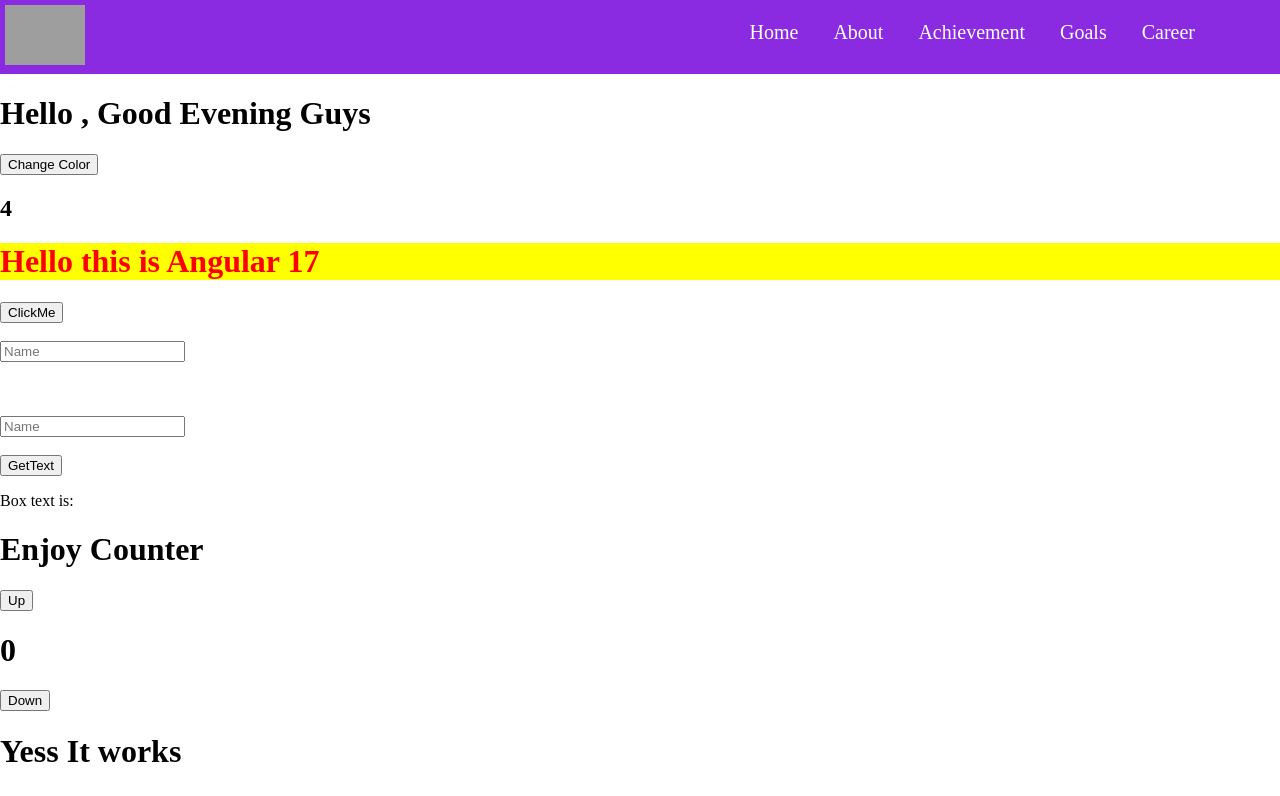
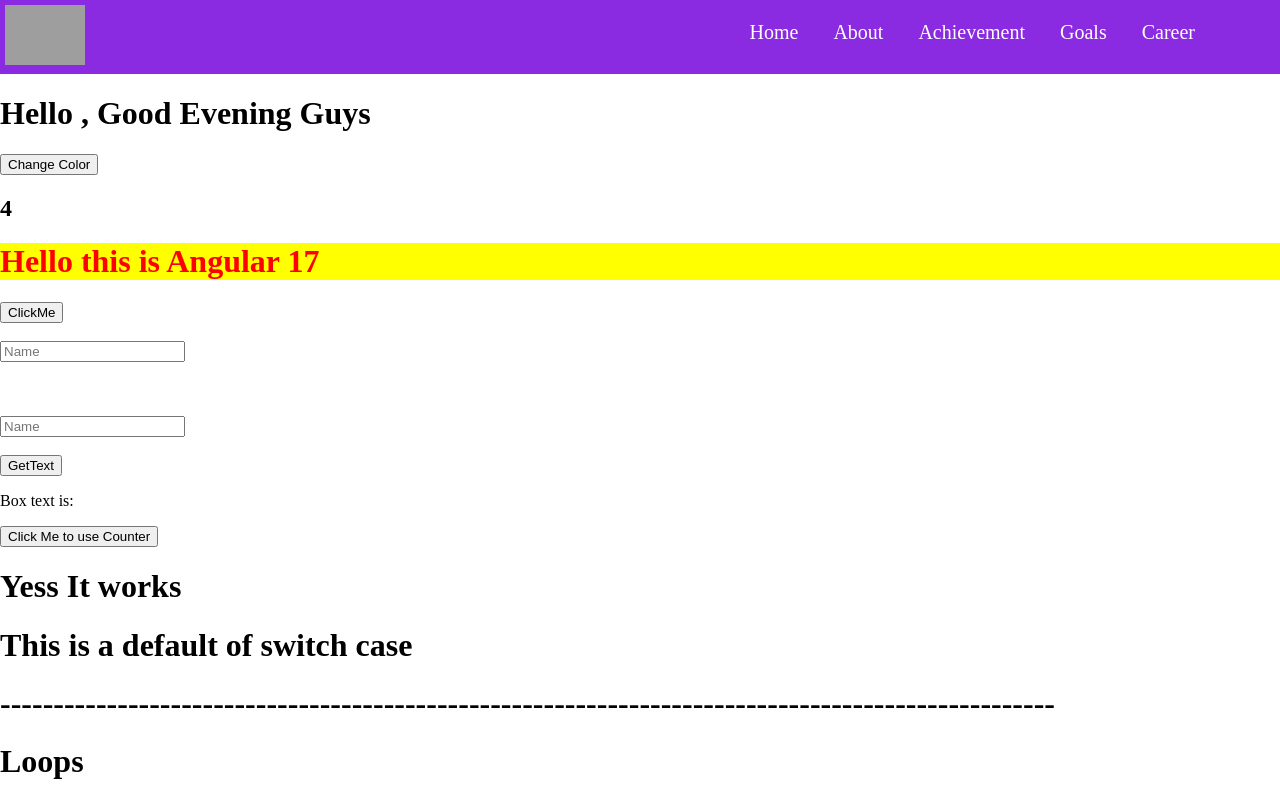
Before and after one commit to prathmeshkam/Angular-17, an Angular app: page / in a window 1280 px wide. Shown: the top 796 px of the page. Built offline with nearby package versions, Linux system fonts and the light colour scheme; grey boxes are pictures that could not be loaded.

Commit message:
Toggle element

```diff
--- a/src/app/app.component.html
+++ b/src/app/app.component.html
@@ -17,12 +17,14 @@
 <button (click)="getText(box1.value)">GetText</button>
 <p>Box text is: {{display}}</p>
 
-<h1>Enjoy Counter</h1>
-
-
-<button (click)="counter('sum')">Up</button>
-<h1>{{tsum}}</h1>
-<button (click)="counter('minus')">Down</button> @if(show) {
+<button (click)="toggle()">Click Me to use Counter</button> @if(displaycounter){
+<div>
+    <h1>Enjoy Counter</h1>
+    <button (click)="counter('sum')">Up</button>
+    <h1>{{tsum}}</h1>
+    <button (click)="counter('minus')">Down</button>
+</div>
+} @if(show) {
 <h1>Yess It works</h1>
 } @if(color==='red') {
 <h1 style="color: red;">Red Color</h1>
--- a/src/app/app.component.ts
+++ b/src/app/app.component.ts
@@ -72,4 +72,9 @@ export class AppComponent {
   }
 
 
+  displaycounter = false;
+  toggle()
+  {
+    this.displaycounter = !this.displaycounter;
+  }
 }
```
